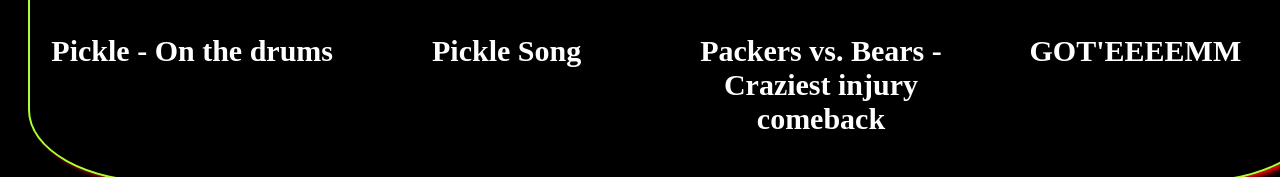
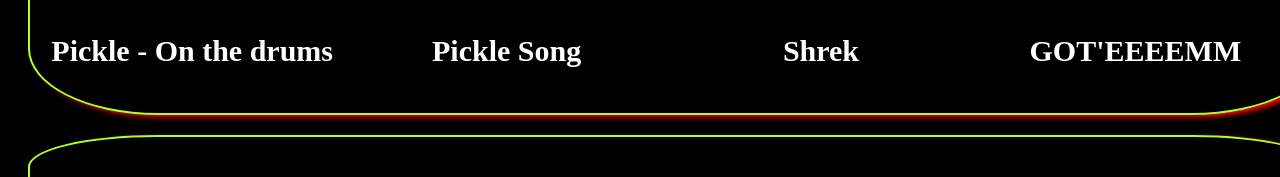
Before and after one commit to Avaneesh-Kumbhar/My-portfolio, a plain HTML site: page my gallery.html in a window 1280 px wide. Shown: the part 1691-1868 px from the top of the page. Drawn offline with Linux system fonts and the light colour scheme.

Commit message:
Update my gallery.html

```diff
--- a/my gallery.html
+++ b/my gallery.html
@@ -34,7 +34,7 @@
         <h2>Favorite Videos</h2>
         <div class="subdiv"><video controls src="Pickle - On The Drums (Official Music Video).mp4"></video><p>Pickle - On the drums</p></div>
         <div class="subdiv"><video controls src="pickle.mp4"></video><p>Pickle Song</p></div>
-        <div class="subdiv"><video controls src="Shrek.mp4"></video><p>Packers vs. Bears - Craziest injury comeback</p></div>
+        <div class="subdiv"><video controls src="Shrek.mp4"></video><p>Shrek</p></div>
         <div class="subdiv"><video controls src="GOT'EEEEMM!!!!!.mp4"></video><p>GOT'EEEEMM</p></div>
 
     </div>
```
